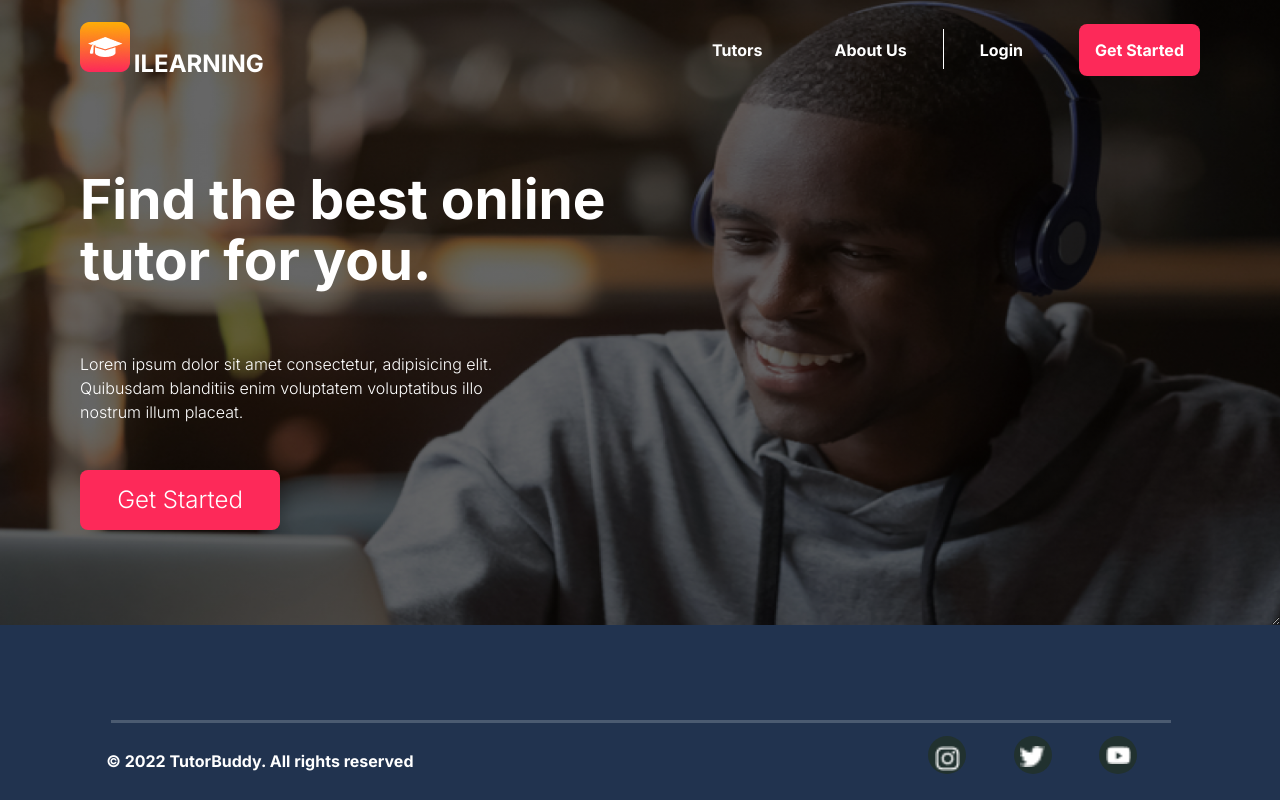
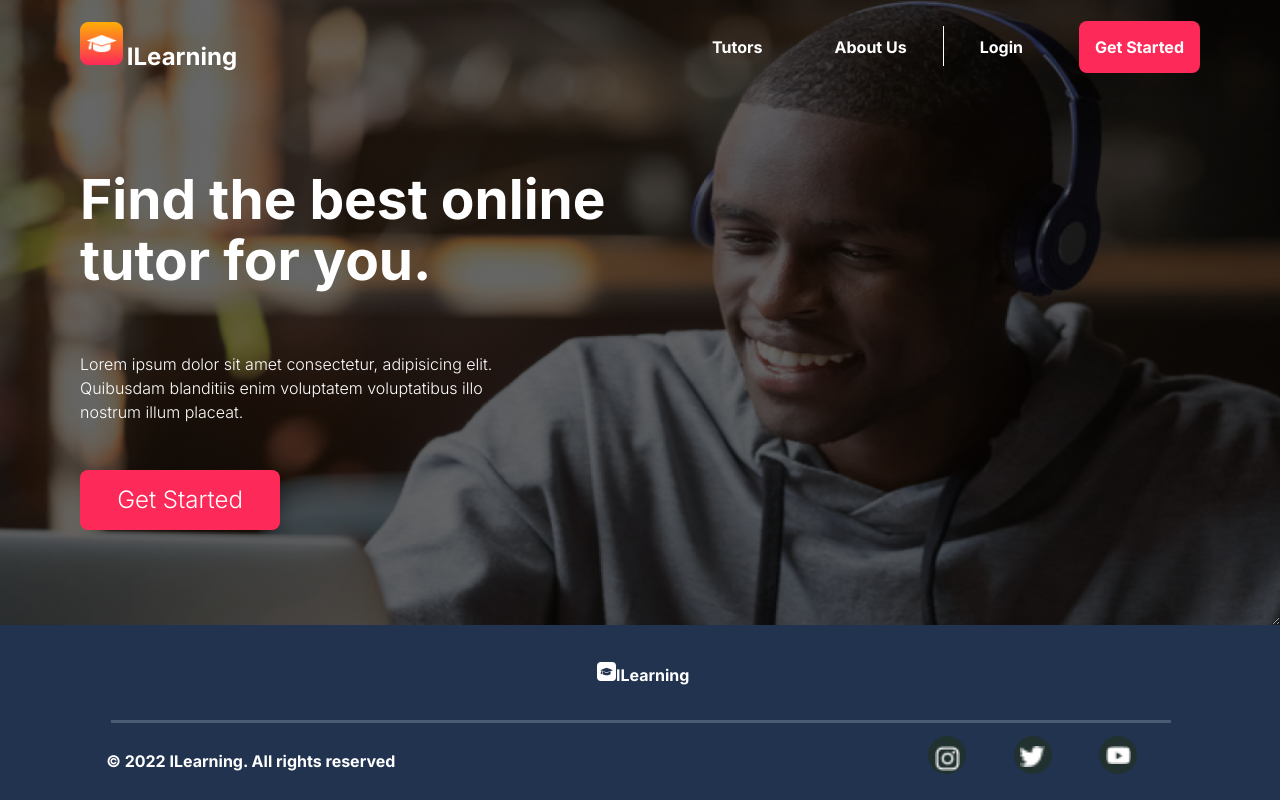
Before and after one commit to Kosy-C/i-learn-app-frontend, a React (Vite) app: page / in a window 1280 px wide. Built offline with nearby package versions, Linux system fonts and the light colour scheme.

Commit message:
created the social media icons in a separate component

```diff
--- a/src/components/Footer/Footer.css
+++ b/src/components/Footer/Footer.css
@@ -41,3 +41,21 @@
     /* right: 80.54%; */
     top: 92%;
 }
+#footerGroup{
+    position: absolute;
+    display: flex;
+    width: 10em;
+    justify-content: space-around;
+    /* border: 2px solid white; */
+    left: 44%;
+    /* right: 80.54%; */
+    top: 80%;
+}
+#footerText{
+    color: white;
+    font-weight: 900;
+    font-size: 16px;
+    line-height: 29px;
+    padding: 0;
+    margin: auto;
+}
--- a/src/components/Footer/Footer.tsx
+++ b/src/components/Footer/Footer.tsx
@@ -1,55 +1,24 @@
 import React from "react";
 import "./Footer.css";
-import youtubeLogo from "../../assets/youtube.png";
-import instagramLogo from "../../assets/instagram.png";
-import twitterLogo from "../../assets/twitter.png";
 import footerLogo from "../../assets/footerImage.png";
+import SocialMedia from "../SocialMedia/SocialMedia";
 
 const Footer = () => {
 	return (
 		<div className="footer">
-			{/* <h2>
-				<span>
-					<img src={footerLogo} alt="footerImage" />
-				</span>
-				<span id="logoText">ILEARNING </span>
-			</h2> */}
 			<div className="divider"></div>
+			<div id="footerGroup">
+				<h4>
+					<span>
+						<img src={footerLogo} alt="footerImage" width="19em" />
+					</span>
+					<span id="footerText">ILearning </span>
+				</h4>
+			</div>
 
 			<div>
-				<h4 id="reserved">© 2022 TutorBuddy. All rights reserved</h4>
-				<div id="footerHolder">
-					<div className="socialImage">
-						<a href="#">
-							<img
-								src={instagramLogo}
-								alt="instagram-icon"
-								id="socialIcons"
-								width="25px"
-							/>
-						</a>
-					</div>
-					<div className="socialImage">
-						<a href="#">
-							<img
-								src={twitterLogo}
-								alt="twitter-icon"
-								id="socialIcons"
-								width="25px"
-							/>
-						</a>
-					</div>
-					<div className="socialImage">
-						<a href="#">
-							<img
-								src={youtubeLogo}
-								alt="youtube-icon"
-								id="socialIcons"
-								width="25px"
-							/>
-						</a>
-					</div>
-				</div>
+				<h4 id="reserved">© 2022 ILearning. All rights reserved</h4>
+				<SocialMedia />
 			</div>
 		</div>
 	);
--- a/src/components/SocialMedia/SocialMedia.tsx
+++ b/src/components/SocialMedia/SocialMedia.tsx
@@ -1,7 +1,43 @@
 import React from "react";
+import youtubeLogo from "../../assets/youtube.png";
+import instagramLogo from "../../assets/instagram.png";
+import twitterLogo from "../../assets/twitter.png";
 
 const SocialMedia = () => {
-	return <div></div>;
+	return (
+		<div id="footerHolder">
+			<div className="socialImage">
+				<a href="#">
+					<img
+						src={instagramLogo}
+						alt="instagram-icon"
+						id="socialIcons"
+						width="25px"
+					/>
+				</a>
+			</div>
+			<div className="socialImage">
+				<a href="#">
+					<img
+						src={twitterLogo}
+						alt="twitter-icon"
+						id="socialIcons"
+						width="25px"
+					/>
+				</a>
+			</div>
+			<div className="socialImage">
+				<a href="#">
+					<img
+						src={youtubeLogo}
+						alt="youtube-icon"
+						id="socialIcons"
+						width="25px"
+					/>
+				</a>
+			</div>
+		</div>
+	);
 };
 
 export default SocialMedia;
--- a/src/pages/Hero/Hero.css
+++ b/src/pages/Hero/Hero.css
@@ -38,8 +38,6 @@ html {
     font-weight: 900;
     font-size: 24px;
     line-height: 29px;
-    margin-bottom: 10px;
-
 }
 
 .navbar-links ul{
--- a/src/pages/Hero/Hero.tsx
+++ b/src/pages/Hero/Hero.tsx
@@ -12,10 +12,10 @@ const Hero = ({ mystyle }: any) => {
 			<nav className="navbar">
 				<div className="brand-title">
 					<h4>
-						<span>
-							<img src={tutorLogo} />
+						<span id="logoImage">
+							<img src={tutorLogo} alt="logo" width="43em" />
 						</span>{" "}
-						<span id="logoText">ILEARNING </span>
+						<span id="logoText">ILearning </span>
 					</h4>
 				</div>
 				<a href="#" className="toggle-button" onClick={handleClick}>
```
Also changed, not shown: src/useContext/index.tsx (deleted, +0 -29 lines).
